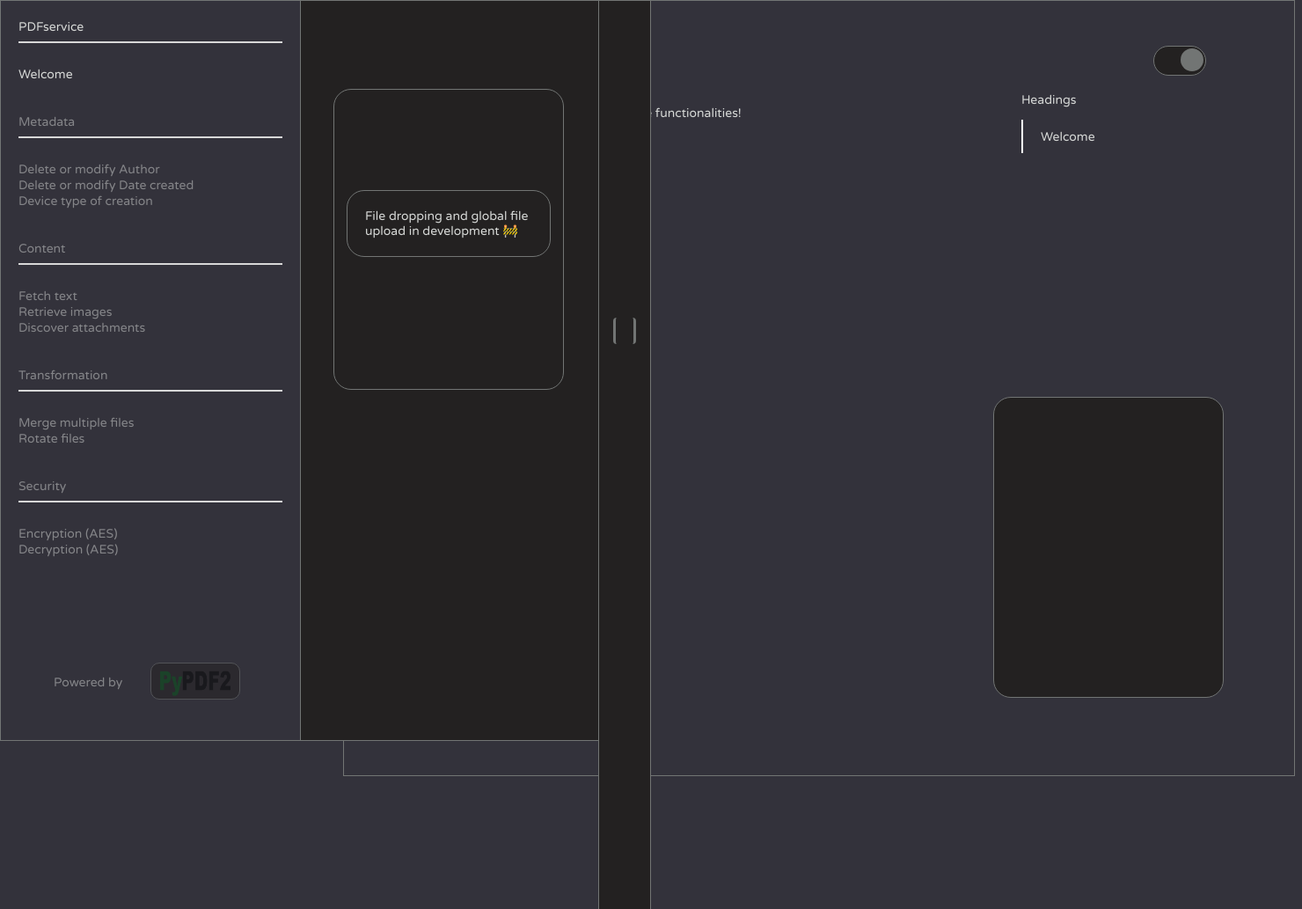
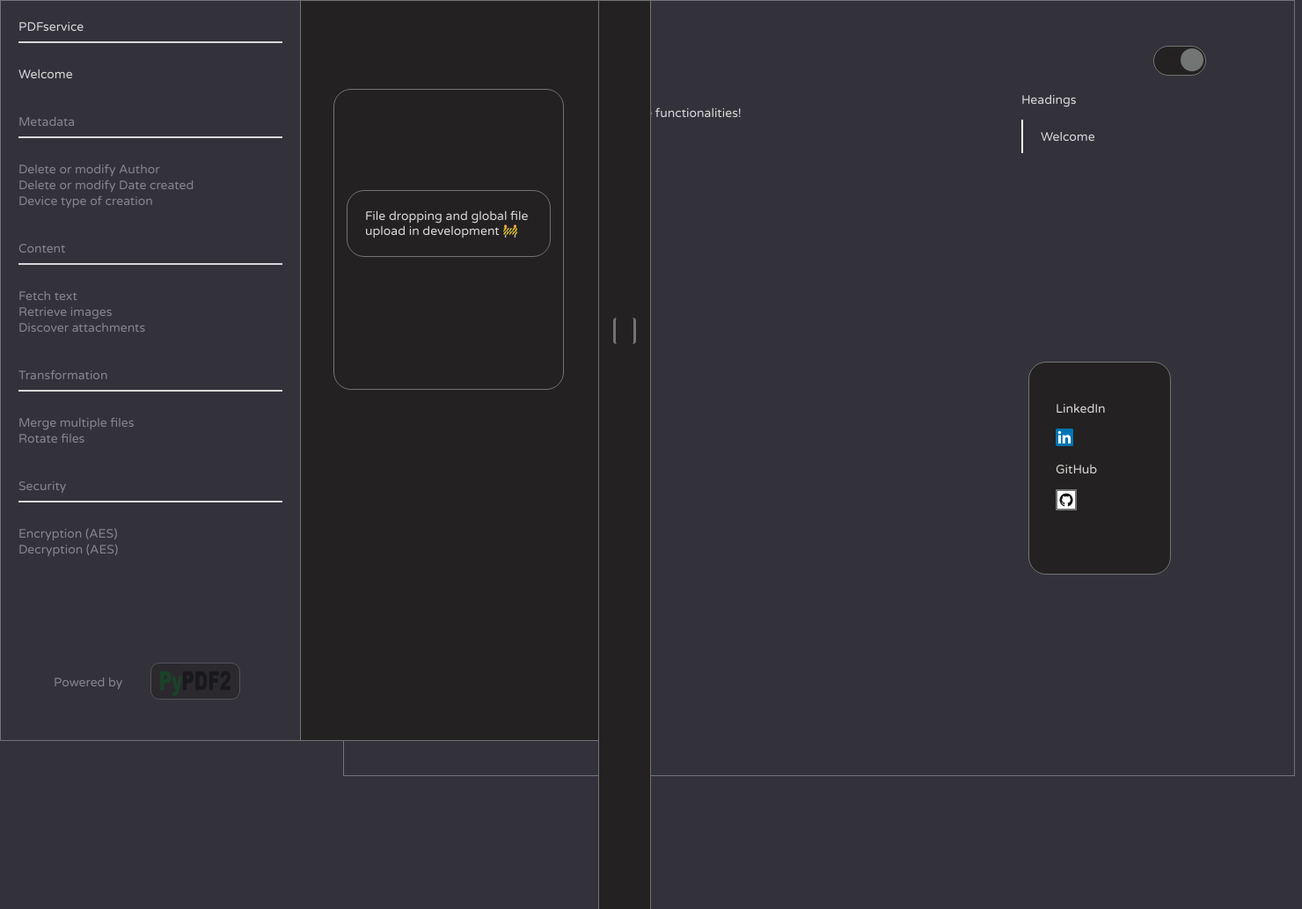
Before and after one commit to narobinson1/PDF_Processing_App, a Django app: page / in a window 1480 px wide. Shown: the top 1033 px of the page at 88% size. Run offline with Django 4.2, Linux system fonts and the light colour scheme.

Commit message:
add socials

```diff
--- a/utils/static/utils/style.css
+++ b/utils/static/utils/style.css
@@ -313,15 +313,19 @@ body {
 
 #ads-section {
 	position: absolute;
-	top: 400px;
-	right: 40px;
+	top: 360px;
+	right: 100px;
 
-	height: 340px;
-	width: 260px;
+	height: 240px;
+	width: 160px;
 
 	border-radius: 20px;
 }
-
+.social-icon, .social-icon-text {
+	position: relative;
+	left: 30px;
+	top: 30px;
+}
 #header-1-div, #header-2-div, #header-3-div {
 	position: absolute;
 	padding-top: 10px;
--- a/utils/templates/utils/interface.html
+++ b/utils/templates/utils/interface.html
@@ -170,7 +170,6 @@
 				// 		});
 				// 	document.getElementById('header3').classList.replace("resting-sub-header", "highlight-sub-header");
 				// }
-				adsSection.innerHTML = "<span>" + Math.round(pos) + "%<span>"
 			});
 
 			var header1 = document.getElementById('header-1');
@@ -903,7 +902,7 @@
 			{% endif %}
 			<div id='body-device' class='body-element'>
 				<p id='body-heading-3' class='{{ theme.text }}'> Device </p>
-				<p id='body-content-3' class='{{ theme.text }}'> This section provides access to the device on which the uploaded PDF was created on. <br><br> For example, if the PDF was initially generated on a MacOS, the result will most likely be in the form of MacOS, with the operating system version (e.g. Catalina, Mojave). </p>
+				<p id='body-content-3' class='{{ theme.text }}'> This section provides access to the device on which the uploaded PDF was created on. </p>
 				<div class='body-form'>
 					<form action="{% url 'utils:returnMetadata' %}" method='post' enctype='multipart/form-data'>
 					{% csrf_token %}
@@ -927,7 +926,7 @@
 			{% endif %}
 			<div id='body-text' class='body-element'>
 				<p id='body-heading-1' class='{{ theme.text }}'> Text </p>
-				<p id='body-content-1' class='{{ theme.text }}'> This section uses PyPDF to parse the PDF file for its contents. The text in the PDF is extracted and printed out to the box above. </p>
+				<p id='body-content-1' class='{{ theme.text }}'> This section uses PyPDF to parse the PDF file for its contents. The text in the PDF is extracted and printed out to the box below. </p>
 				<div class='body-form'>
 					<form action="{% url 'utils:returnContent' %}" method='post' enctype='multipart/form-data'>
 					{% csrf_token %}
@@ -1095,7 +1094,17 @@
 					</div>
 				</div>
 			</div>
-			<div id='ads-section' class='{{ theme.component }}'></div>
+			<div id='ads-section' class='{{ theme.component }}'>
+				{% load static %}
+				<p class='social-icon-text'> LinkedIn </p>
+				<a href='https://www.linkedin.com/in/nicolas-robinson-qmul/' target='_blank' rel="noopener noreferrer">
+					<img src='{% static "utils/linkedin-logo.png" %}' height='20px' width='20px' class='social-icon'>
+				</a>
+				<p class='social-icon-text'> GitHub </p>
+				<a href='https://github.com/narobinson1' target='_blank' rel="noopener noreferrer">
+					<img src='{% static "utils/github-logo.png" %}' height='20px' width='20px' style='border: 2px solid #727574' class='social-icon'>
+				</a>
+			</div>
 		</div>
 	</div>
 </body>
```
Also changed, not shown: utils/static/utils/github-logo.png, utils/static/utils/linkedin-logo.png, 1 other file.
